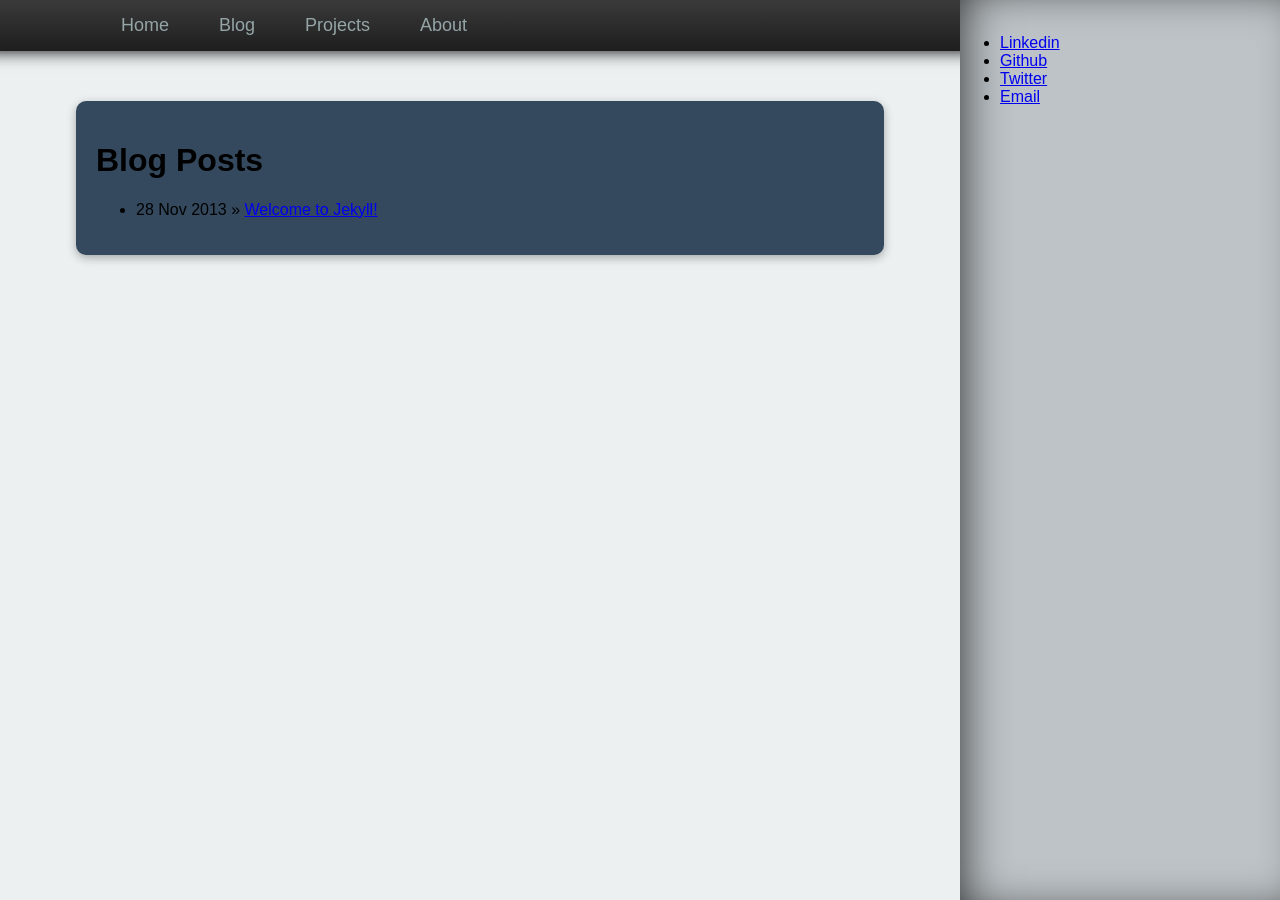
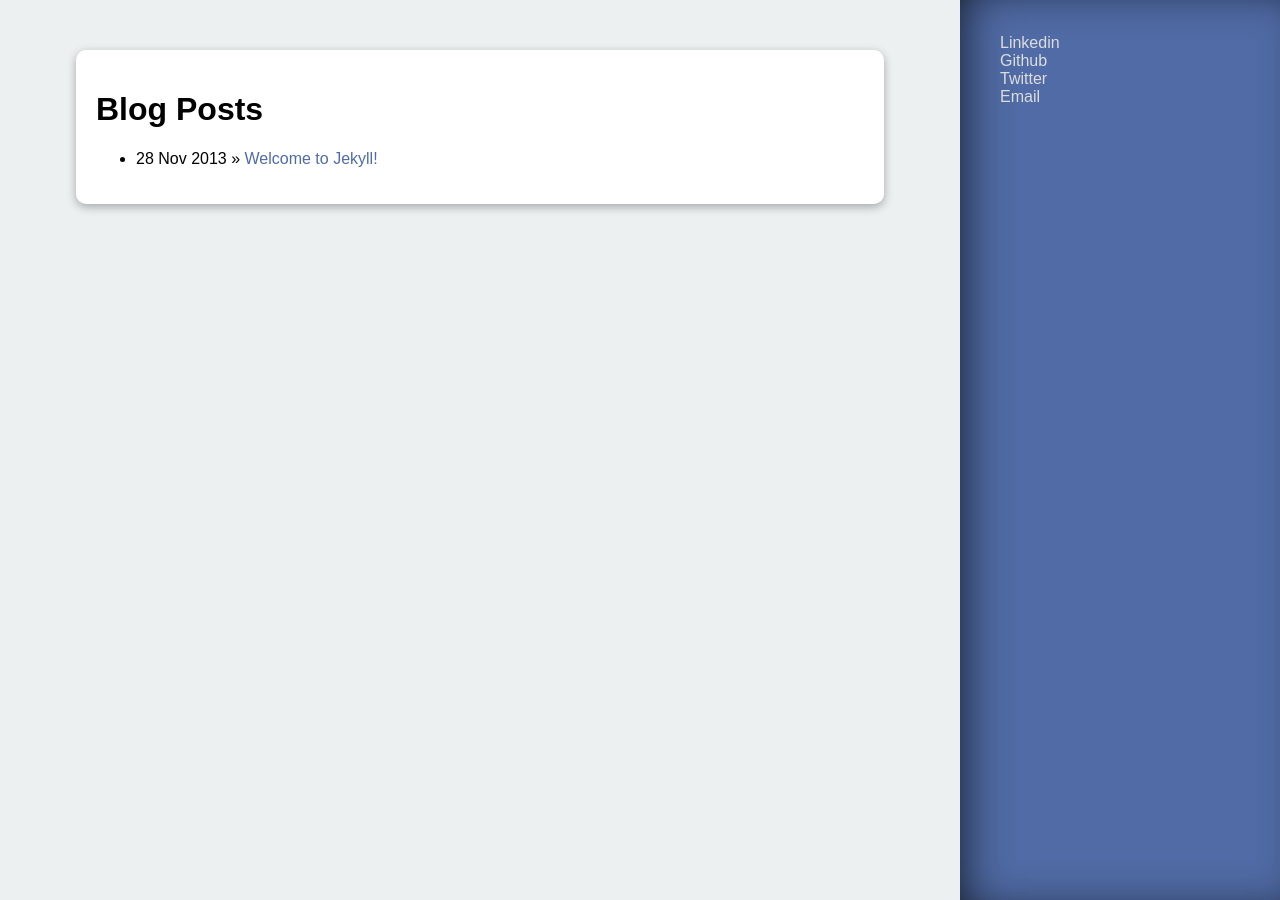
Before and after one commit to brunops/brunops.github.io, a Jekyll site: the page built from index.html, in a window 1280 px wide. Built offline with Jekyll 4.4.1, drawn with Linux system fonts in a browser that asks for light colours; Markdown is read by kramdown in place of the engine named in the settings.

Commit message:
Experimenting with lighter theme
* Hide navigationbar, site was looking like bootstrap :(
* Play with other colors..

```diff
--- a/css/main.css
+++ b/css/main.css
@@ -5,6 +5,11 @@
 /*****************************************************************************/
 body {
   background: #ecf0f1;
+}
+
+a {
+  color: #ddd;
+  text-decoration: none;
 }
 
 /*****************************************************************************/
@@ -16,6 +21,10 @@ body {
   width: 75%;
 }
 
+.container a {
+  color: #506BA5;
+}
+
 /*****************************************************************************/
 /*
 /* Navigation
@@ -25,6 +34,7 @@ body {
   overflow: hidden;
   background: linear-gradient(to bottom, #3a3a3a 0%, #1e1e1e 100%);
   box-shadow: 0em -1em 1em 1em;
+  display: none;
 }
 
 .navigation nav {
@@ -64,7 +74,8 @@ body {
 .content {
   height: 100%;
   width: 80%;
-  background: #34495e;
+  /*background: #34495e;*/
+  background: #fff;
   margin: 50px auto;
   border-radius: 10px;
   padding: 20px;
@@ -78,7 +89,7 @@ body {
 /*****************************************************************************/
 
 .sidebar {
-  background: #bdc3c7;
+  background: #506BA5;
   position: fixed;
   top: 0;
   right: 0;
@@ -86,3 +97,7 @@ body {
   height: 100%;
   box-shadow: inset 1em 0 3em -1em rgba(0,0,0,.8);
 }
+
+.sidebar ul {
+  list-style: none;
+}
```
